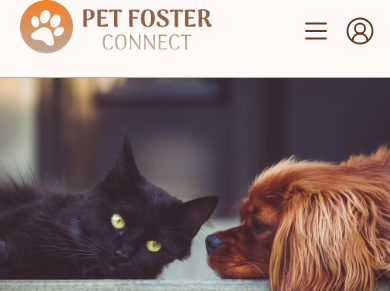
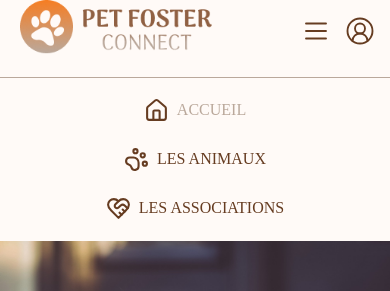
Before and after one commit to SloanGa/PetFosterConnect, a React (Vite) app: page / in a window 390 px wide. Both pictures are taken after a click on the button 313 px from the left and 28 px from the top of the page. Shown: the top 291 px of the page. Built offline with nearby package versions, Linux system fonts and the light colour scheme; a web font is replaced by a local one.

Commit message:
Add nav toggle menu

```diff
--- a/src/Components/Header/Header.tsx
+++ b/src/Components/Header/Header.tsx
@@ -6,11 +6,18 @@ import { useState } from "react";
 const Header = () => {
 
     const [isPrimaryMenuVisible, setIsPrimaryMenuVisible] = useState(false);
+    const [isSecondaryMenuVisible, setIsSecondaryMenuVisible] = useState(false);
 
-    const toggleMenuVisibility = () => {
+    const togglePrimaryMenuVisibility = () => {
         setIsPrimaryMenuVisible((prev) => !prev);
-        console.log("click");
+        setIsSecondaryMenuVisible(false);
     };
+
+    const toggleSecondaryMenuVisibility = () => {
+        setIsSecondaryMenuVisible((prev) => !prev);
+        setIsPrimaryMenuVisible(false);
+    };
+
     return (
         <header>
             <div className="header__primary">
@@ -25,10 +32,10 @@ const Header = () => {
                 {/* <!-- icônes burger menu et user pour version mobile --> */}
                 <div className="header__primary__icons">
                     <Icon ariaLabel={"Ouvrir le menu de navigation"} src={"/src/assets/icons/burger-icon.svg"}
-                          alt={"icône menu"} onClick={() => console.log("open nav")} />
+                          alt={"icône menu"} onClick={toggleSecondaryMenuVisibility} />
                     <Icon ariaLabel={"Ouvrir le menu de connexion ou inscription"}
                           src={"/src/assets/icons/user-connect.svg"} alt={"icône connexion/inscription"}
-                          onClick={toggleMenuVisibility} />
+                          onClick={togglePrimaryMenuVisibility} />
                 </div>
 
                 {/* <!-- Liens connexion / inscription pour version desktop --> */}
@@ -47,7 +54,7 @@ const Header = () => {
                     </nav>
                 </div>
             </div>
-            <div className="header__secondary">
+            <div className={`header__secondary ${isSecondaryMenuVisible ? "active" : ""}`}>
                 <nav>
                     <ul className="nav__list">
                         <AppLink to="/" className="nav__list__link active" title="Page d'accueil" svg={<svg
--- a/src/styles/style.scss
+++ b/src/styles/style.scss
@@ -127,6 +127,11 @@ header {
 .header__secondary {
   padding: 1.25rem 0;
   display: none;
+
+  &.active {
+    display: block;
+  }
+
   @media (min-width: 992px) {
     display: block;
     background-color: v.$primary;
```
